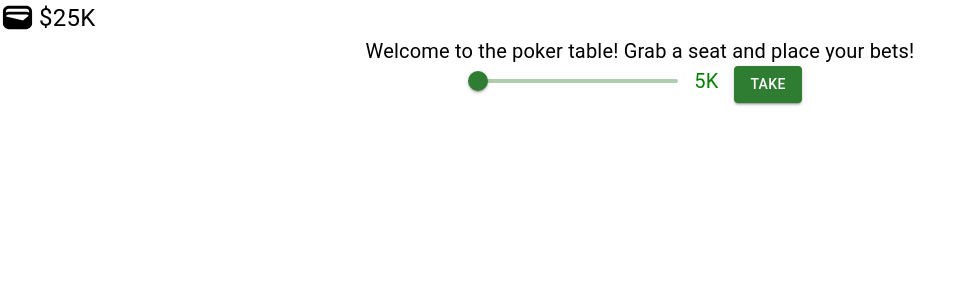
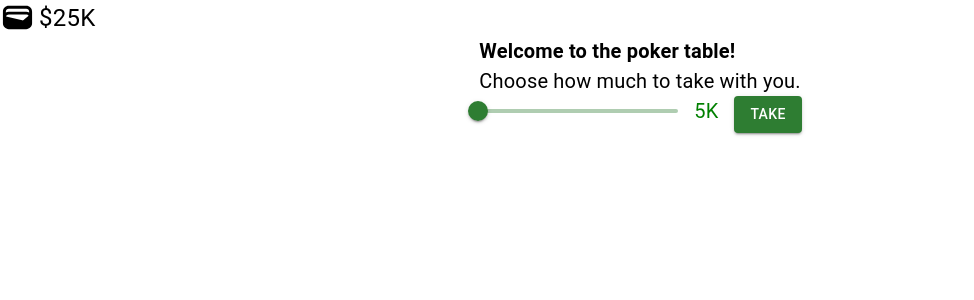
Before and after one commit to dazzasong/poker, a React (Create React App) app: page / in a window 1280 px wide. Shown: the top 300 px of the page, without its empty margins (0-974 px from the left). Built offline with nearby package versions, Linux system fonts and the light colour scheme; the HTML template or start-up script is replaced by a standard one.

Commit message:
Text edit

```diff
--- a/src/Game.jsx
+++ b/src/Game.jsx
@@ -1,6 +1,6 @@
 import React from "react";
 import { Stack, Typography } from "@mui/material";
-import { motion } from "framer-motion"
+import { motion } from "framer-motion";
 
 export default function Game() {
   return (
--- a/src/MainMenu.jsx
+++ b/src/MainMenu.jsx
@@ -58,8 +58,11 @@ export default function MainMenu() {
       { gameState === 0 &&
         <Stack alignItems='center'>
           <motion.div whileTap={{ rotate: 1 }}>
+            <Typography fontSize={20} fontWeight='bold' sx={{ userSelect: 'none' }}>
+              Welcome to the poker table!
+            </Typography>
             <Typography fontSize={20} sx={{ userSelect: 'none' }}>
-              Welcome to the poker table! Grab a seat and place your bets!
+              Choose how much to take with you.
             </Typography>
           </motion.div>
           <Stack direction='row' spacing={2}>
```
